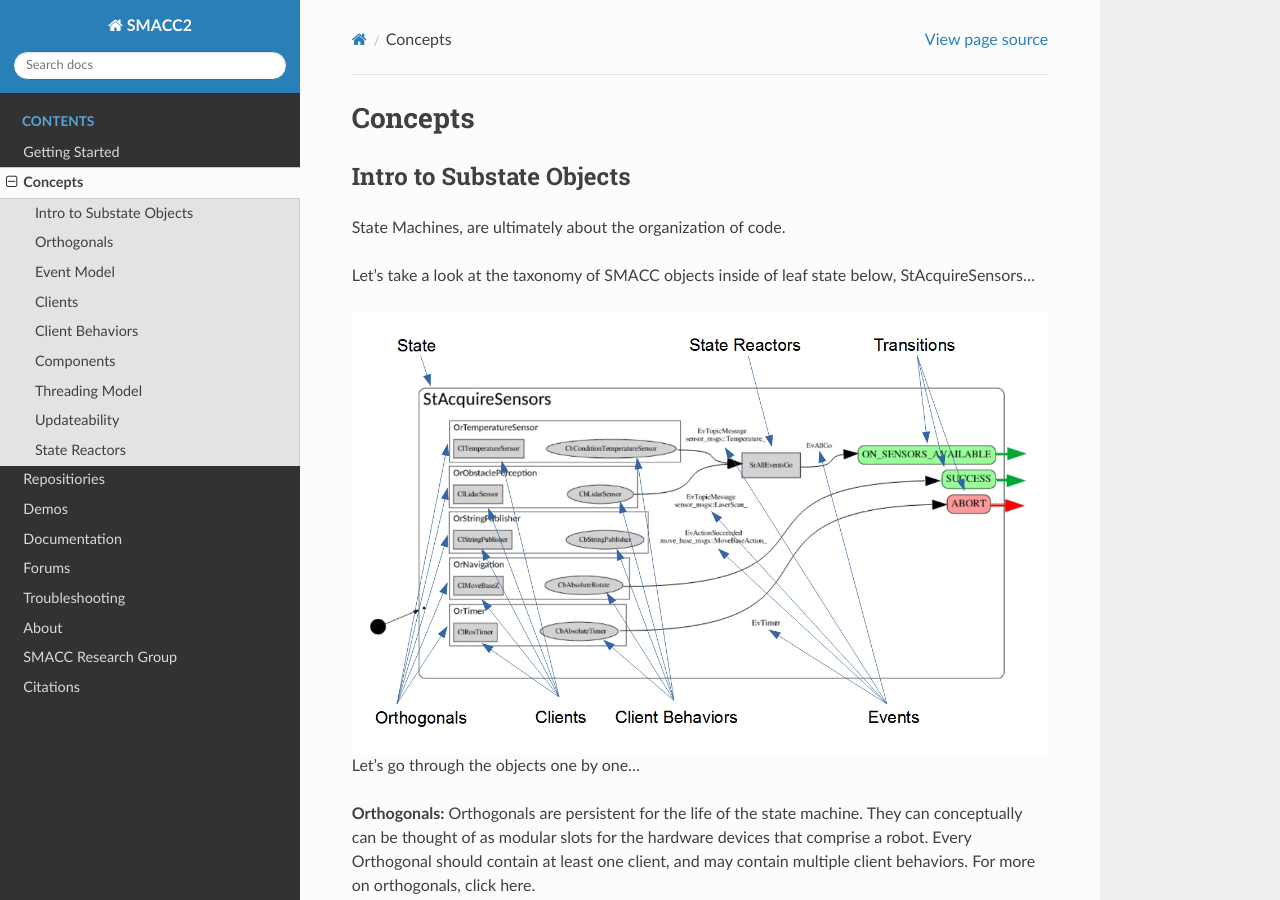
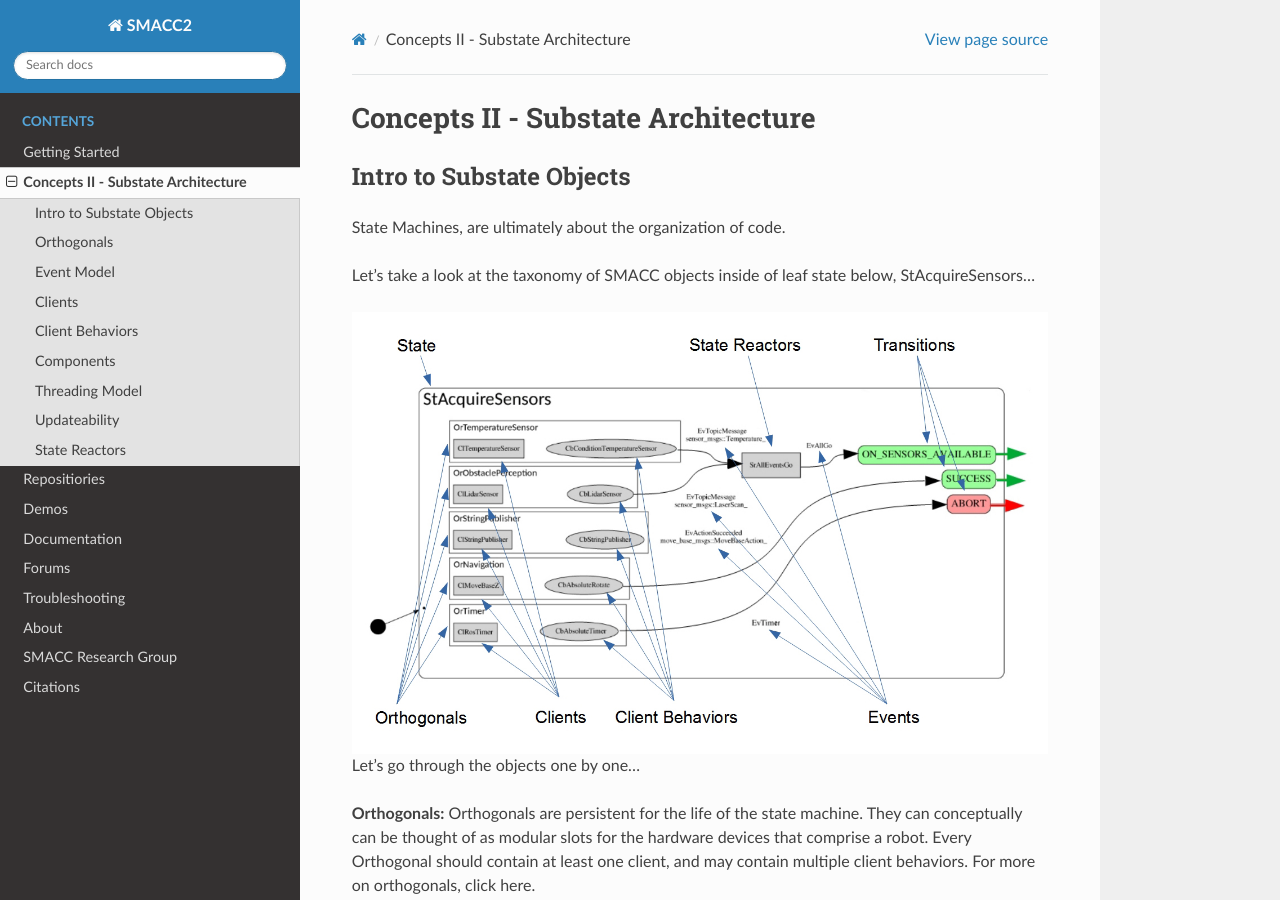
Before and after one commit to robosoft-ai/smacc2_docs, a Sphinx documentation site: the page built from docs/source/concepts2.rst, in a window 1280 px wide and 900 px high. Built offline with Sphinx 7.4.7 and the Read the Docs theme 3.1.0, drawn with Linux system fonts in a browser that asks for light colours.

Commit message:
Update concepts2.rst

```diff
--- a/docs/source/concepts2.rst
+++ b/docs/source/concepts2.rst
@@ -1,4 +1,4 @@
-Concepts
+Concepts II - Substate Architecture
 =====
 
 Intro to Substate Objects
```
